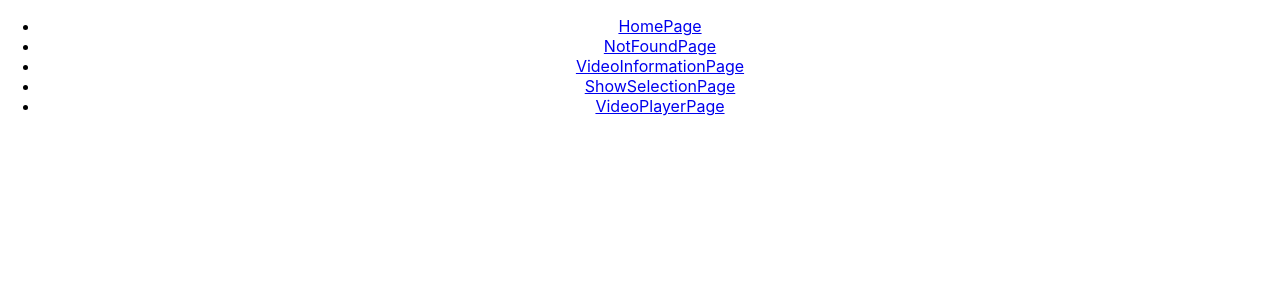
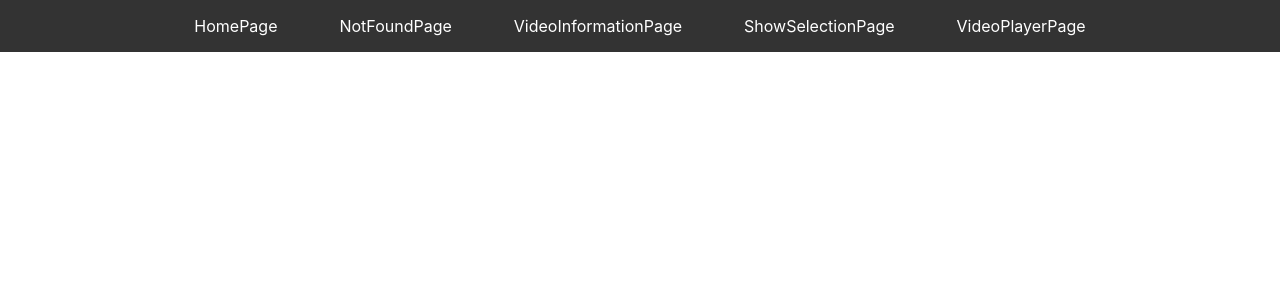
Before and after one commit to HassanBFarhat/Student_Streamz, a React (Create React App) app in the folder student_streamz/: page / in a window 1280 px wide. Shown: the top 300 px of the page. Built offline with nearby package versions, Linux system fonts and the light colour scheme.

Commit message:
updated style of navigation bar

```diff
--- a/student_streamz/src/index.css
+++ b/student_streamz/src/index.css
@@ -11,3 +11,30 @@ code {
   font-family: source-code-pro, Menlo, Monaco, Consolas, 'Courier New',
     monospace;
 }
+
+nav {
+  background-color: #333;
+  padding: 1rem;
+}
+
+ul {
+  padding: 0;
+  margin: 0;
+  display: inline-flex;
+}
+
+li {
+  list-style: none;
+  margin: 0 15px;
+}
+
+a {
+  text-decoration: none;
+  color: white;
+  padding: 8px 16px;
+  border-radius: 4px;
+}
+
+a:hover {
+  background-color: #555;
+}
```
